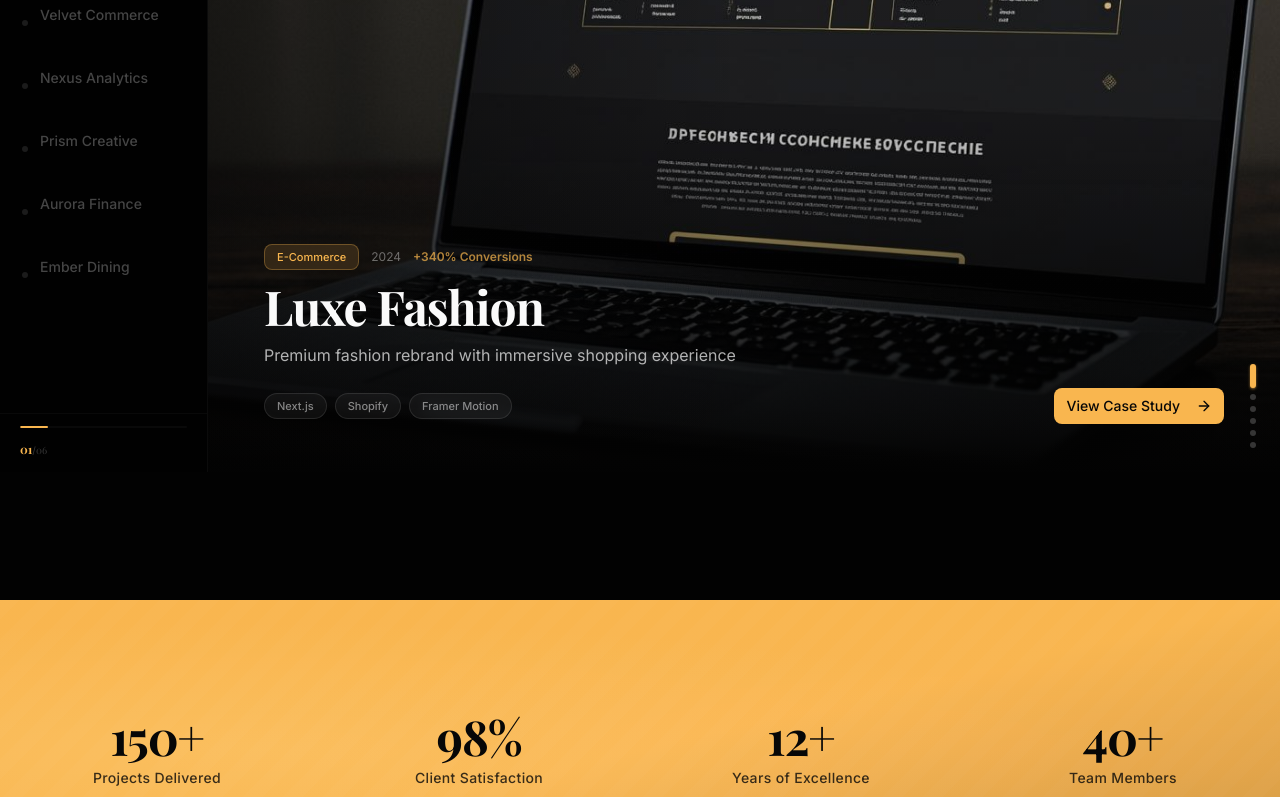
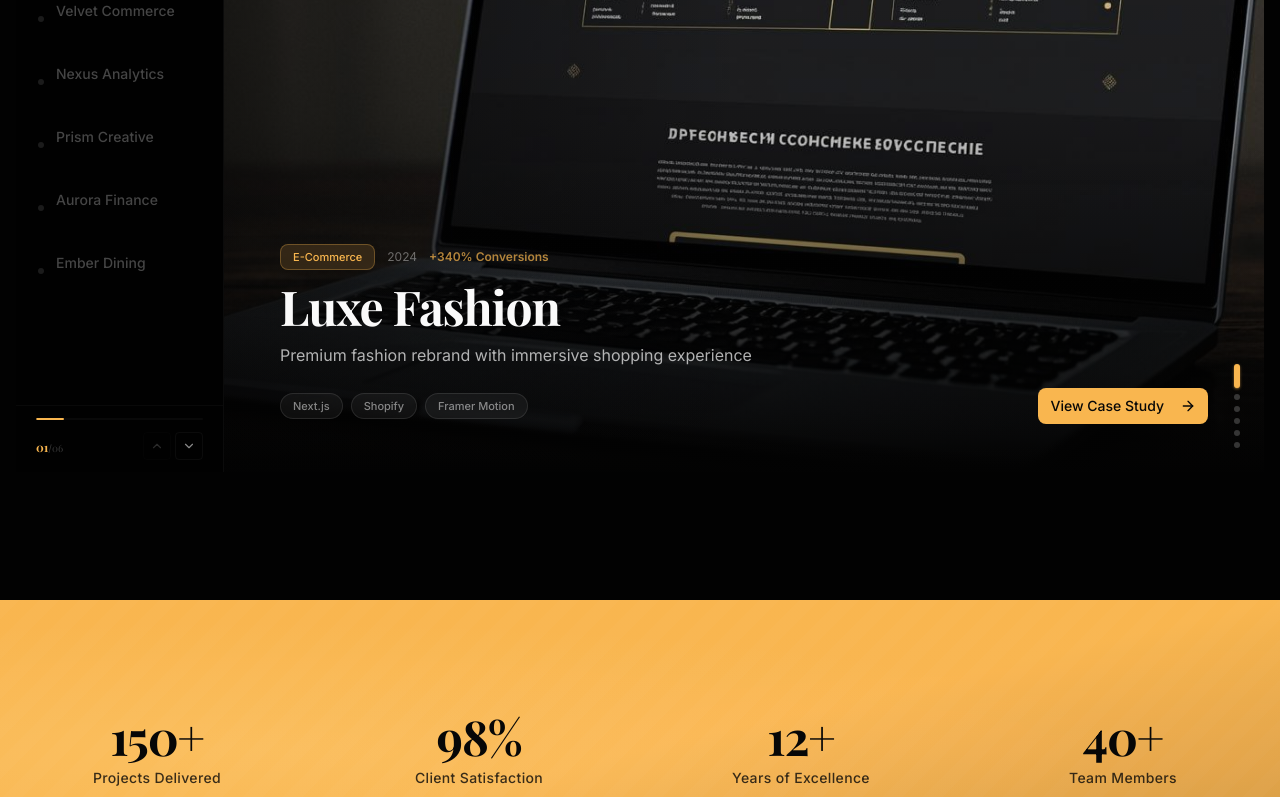
Before and after one commit to Uniquearjav/unnatvega-zai, a Next.js app: page / in a window 1280 px wide. Shown: the part 2267-3064 px from the top of the page. Built offline with nearby package versions, Linux system fonts and the light colour scheme; a web font is replaced by a local one.

Commit message:
6ad133c2-40f7-4676-bc89-1dae4cb3e234

```diff
--- a/src/app/page.tsx
+++ b/src/app/page.tsx
@@ -1,6 +1,6 @@
 'use client';
 
-import { useState, useRef, useEffect } from 'react';
+import { useState, useRef } from 'react';
 import Image from 'next/image';
 import { motion, useInView, AnimatePresence } from 'framer-motion';
 import { useTheme } from 'next-themes';
@@ -490,142 +490,57 @@ function Services() {
 /* ─────────────────────── Portfolio ─────────────────────── */
 function Portfolio() {
   const [activeProject, setActiveProject] = useState(0);
-  const [isLocked, setIsLocked] = useState(false);
-  const [scrollDirection, setScrollDirection] = useState<'down' | 'up' | null>(null);
-  const sectionRef = useRef<HTMLElement>(null);
-  const showcaseRef = useRef<HTMLDivElement>(null);
-  const isScrolling = useRef(false);
-  const touchStartY = useRef(0);
 
-  // Scroll-snap: lock viewport to this section and change slides on wheel
-  useEffect(() => {
-    const section = sectionRef.current;
-    if (!section) return;
-
-    const handleWheel = (e: WheelEvent) => {
-      const rect = section.getBoundingClientRect();
-      const isSectionInView = rect.top <= 100 && rect.bottom >= window.innerHeight - 100;
-
-      if (!isSectionInView) return;
-
-      // If we're at the last project and scrolling down, or first and scrolling up, unlock
-      if (activeProject === projects.length - 1 && e.deltaY > 0 && !isScrolling.current) {
-        setIsLocked(false);
-        return;
-      }
-      if (activeProject === 0 && e.deltaY < 0 && !isScrolling.current) {
-        setIsLocked(false);
-        return;
-      }
-
-      // Capture the scroll
+  const handleKeyDown = (e: React.KeyboardEvent) => {
+    if (e.key === 'ArrowDown' || e.key === 'ArrowRight') {
       e.preventDefault();
-      setIsLocked(true);
-
-      if (isScrolling.current) return;
-      isScrolling.current = true;
-
-      if (e.deltaY > 0) {
-        setScrollDirection('down');
       setActiveProject((prev) => Math.min(prev + 1, projects.length - 1));
-      } else if (e.deltaY < 0) {
-        setScrollDirection('up');
-        setActiveProject((prev) => Math.max(prev - 1, 0));
-      }
-
-      // Debounce scroll changes
-      setTimeout(() => {
-        isScrolling.current = false;
-      }, 800);
-    };
-
-    window.addEventListener('wheel', handleWheel, { passive: false });
-    return () => window.removeEventListener('wheel', handleWheel);
-  }, [activeProject]);
-
-  // Touch support for mobile
-  const handleTouchStart = (e: React.TouchEvent) => {
-    touchStartY.current = e.touches[0].clientY;
-  };
-
-  const handleTouchEnd = (e: React.TouchEvent) => {
-    const deltaY = touchStartY.current - e.changedTouches[0].clientY;
-    if (Math.abs(deltaY) < 50) return;
-
-    if (deltaY > 0) {
-      setScrollDirection('down');
-      setActiveProject((prev) => Math.min(prev + 1, projects.length - 1));
-    } else {
-      setScrollDirection('up');
+    } else if (e.key === 'ArrowUp' || e.key === 'ArrowLeft') {
+      e.preventDefault();
       setActiveProject((prev) => Math.max(prev - 1, 0));
     }
   };
 
-  const handleKeyDown = (e: React.KeyboardEvent) => {
-    if (e.key === 'ArrowDown' || e.key === 'ArrowRight') {
-      e.preventDefault();
-      setScrollDirection('down');
-      setActiveProject((prev) => Math.min(prev + 1, projects.length - 1));
-    } else if (e.key === 'ArrowUp' || e.key === 'ArrowLeft') {
-      e.preventDefault();
-      setScrollDirection('up');
-      setActiveProject((prev) => Math.max(prev - 1, 0));
-    }
-  };
-
-  // Slide transition variants based on scroll direction
-  const slideVariants = {
-    enter: (direction: 'down' | 'up' | null) => ({
+  // Crossfade transition variants
+  const crossfadeVariants = {
+    enter: {
       opacity: 0,
-      y: direction === 'down' ? 60 : -60,
-      scale: 1.02,
-      filter: 'blur(6px)',
-    }),
+      scale: 1.04,
+    },
     center: {
       opacity: 1,
-      y: 0,
       scale: 1,
-      filter: 'blur(0px)',
     },
-    exit: (direction: 'down' | 'up' | null) => ({
+    exit: {
       opacity: 0,
-      y: direction === 'down' ? -60 : 60,
-      scale: 0.98,
-      filter: 'blur(6px)',
-    }),
+      scale: 0.96,
+    },
   };
 
   const infoVariants = {
-    enter: (direction: 'down' | 'up' | null) => ({
+    enter: {
       opacity: 0,
-      y: direction === 'down' ? 40 : -40,
-    }),
+      y: 30,
+    },
     center: {
       opacity: 1,
       y: 0,
     },
-    exit: (direction: 'down' | 'up' | null) => ({
+    exit: {
       opacity: 0,
-      y: direction === 'down' ? -40 : 40,
-    }),
+      y: -20,
+    },
   };
 
   return (
     <section
       id="work"
-      ref={sectionRef}
-      className={`relative transition-[min-height] duration-700 ease-in-out ${
-        isLocked
-          ? 'min-h-screen'
-          : 'min-h-0 py-20 md:py-28 lg:py-32'
-      }`}
+      className="relative px-4 py-20 md:py-28 lg:py-32"
       onKeyDown={handleKeyDown}
       tabIndex={0}
-      onTouchStart={handleTouchStart}
-      onTouchEnd={handleTouchEnd}
     >
       {/* Section Header — compact, top-left aligned */}
-      <div className={`mb-8 px-4 md:mb-10 lg:px-8 ${isLocked ? 'pt-20 md:pt-24 lg:pt-28' : ''}`}>
+      <div className="mb-8 md:mb-10 lg:px-4">
         <Badge
           variant="outline"
           className="mb-3 border-primary/30 bg-primary/10 px-3 py-1 text-xs font-medium tracking-widest text-primary"
@@ -638,10 +553,7 @@ function Portfolio() {
       </div>
 
       {/* Full-width showcase area */}
-      <div
-        ref={showcaseRef}
-        className="relative flex h-[70vh] min-h-[500px] md:h-[80vh] md:min-h-[600px] lg:h-[85vh] lg:min-h-[700px]"
-      >
+      <div className="relative flex h-[70vh] min-h-[500px] md:h-[80vh] md:min-h-[600px] lg:h-[85vh] lg:min-h-[700px]">
         {/* ─── Left Sidebar: Company Names (Horizontal) ─── */}
         <div className="relative z-20 flex w-28 shrink-0 flex-col border-r border-border/40 bg-background/80 backdrop-blur-md md:w-40 lg:w-52">
           {/* Label at top */}
@@ -656,10 +568,7 @@ function Portfolio() {
             {projects.map((project, idx) => (
               <button
                 key={project.name}
-                onClick={() => {
-                  setScrollDirection(idx > activeProject ? 'down' : 'up');
-                  setActiveProject(idx);
-                }}
+                onClick={() => setActiveProject(idx)}
                 className={`group/sidebar relative flex items-center gap-3 px-3 py-3 text-left transition-all duration-300 md:px-5 md:py-3.5 ${
                   activeProject === idx
                     ? 'bg-primary/10 border-l-2 border-primary'
@@ -705,10 +614,10 @@ function Portfolio() {
             ))}
           </div>
 
-          {/* Counter + Progress bar at bottom */}
+          {/* Counter + Progress bar + Navigation arrows at bottom */}
           <div className="border-t border-border/30 px-3 py-3 md:px-5">
             {/* Animated progress bar */}
-            <div className="mb-2 h-0.5 w-full overflow-hidden rounded-full bg-border/30">
+            <div className="mb-3 h-0.5 w-full overflow-hidden rounded-full bg-border/30">
               <motion.div
                 className="h-full rounded-full bg-primary"
                 initial={false}
@@ -716,6 +625,8 @@ function Portfolio() {
                 transition={{ duration: 0.5, ease: [0.25, 0.46, 0.45, 0.94] }}
               />
             </div>
+            <div className="flex items-center justify-between">
+              <div>
                 <span className="text-xs font-bold text-primary" style={{ fontFamily: 'var(--font-geist-mono)' }}>
                   {String(activeProject + 1).padStart(2, '0')}
                 </span>
@@ -724,15 +635,35 @@ function Portfolio() {
                   {String(projects.length).padStart(2, '0')}
                 </span>
               </div>
+              {/* Up/Down navigation arrows */}
+              <div className="flex gap-1">
+                <button
+                  onClick={() => setActiveProject((prev) => Math.max(prev - 1, 0))}
+                  disabled={activeProject === 0}
+                  className="flex size-7 items-center justify-center rounded border border-border/40 text-muted-foreground transition-all duration-200 hover:border-primary/40 hover:text-primary disabled:opacity-30 disabled:hover:border-border/40 disabled:hover:text-muted-foreground"
+                  aria-label="Previous project"
+                >
+                  <ChevronRight className="size-3.5 -rotate-90" />
+                </button>
+                <button
+                  onClick={() => setActiveProject((prev) => Math.min(prev + 1, projects.length - 1))}
+                  disabled={activeProject === projects.length - 1}
+                  className="flex size-7 items-center justify-center rounded border border-border/40 text-muted-foreground transition-all duration-200 hover:border-primary/40 hover:text-primary disabled:opacity-30 disabled:hover:border-border/40 disabled:hover:text-muted-foreground"
+                  aria-label="Next project"
+                >
+                  <ChevronRight className="size-3.5 rotate-90" />
+                </button>
+              </div>
+            </div>
+          </div>
         </div>
 
         {/* ─── Main Image Area (~80% of screen) ─── */}
         <div className="relative flex-1 overflow-hidden">
-          <AnimatePresence mode="wait" custom={scrollDirection}>
+          <AnimatePresence mode="wait">
             <motion.div
               key={activeProject}
-              custom={scrollDirection}
-              variants={slideVariants}
+              variants={crossfadeVariants}
               initial="enter"
               animate="center"
               exit="exit"
@@ -757,10 +688,9 @@ function Portfolio() {
           </AnimatePresence>
 
           {/* ─── Bottom Info Bar ─── */}
-          <AnimatePresence mode="wait" custom={scrollDirection}>
+          <AnimatePresence mode="wait">
             <motion.div
               key={activeProject}
-              custom={scrollDirection}
               variants={infoVariants}
               initial="enter"
               animate="center"
@@ -815,30 +745,12 @@ function Portfolio() {
             </motion.div>
           </AnimatePresence>
 
-          {/* ─── Scroll Hint (shown when section is locked) ─── */}
-          <motion.div
-            initial={{ opacity: 0 }}
-            animate={{ opacity: isLocked ? 1 : 0 }}
-            transition={{ duration: 0.3 }}
-            className="pointer-events-none absolute right-4 top-1/2 z-10 flex -translate-y-1/2 flex-col items-center gap-2 md:right-6"
-          >
-            <div className="flex size-10 items-center justify-center rounded-full border border-foreground/10 bg-background/30 backdrop-blur-sm md:size-12">
-              <ChevronRight className="size-4 rotate-90 text-foreground/40 md:size-5" />
-            </div>
-            <span className="text-[9px] font-medium uppercase tracking-widest text-muted-foreground/40">
-              Scroll
-            </span>
-          </motion.div>
-
           {/* ─── Progress Dots (bottom-right) ─── */}
           <div className="absolute bottom-6 right-6 z-10 hidden flex-col gap-1.5 md:flex">
             {projects.map((_, idx) => (
               <button
                 key={idx}
-                onClick={() => {
-                  setScrollDirection(idx > activeProject ? 'down' : 'up');
-                  setActiveProject(idx);
-                }}
+                onClick={() => setActiveProject(idx)}
                 className={`transition-all duration-500 ${
                   activeProject === idx
                     ? 'h-6 w-1.5 rounded-full bg-primary shadow-sm shadow-primary/50'
@@ -856,10 +768,7 @@ function Portfolio() {
         {projects.map((project, idx) => (
           <button
             key={project.name}
-            onClick={() => {
-              setScrollDirection(idx > activeProject ? 'down' : 'up');
-              setActiveProject(idx);
-            }}
+            onClick={() => setActiveProject(idx)}
             className={`shrink-0 rounded-full px-4 py-2 text-xs font-medium transition-all duration-300 ${
               activeProject === idx
                 ? 'bg-primary text-primary-foreground shadow-lg shadow-primary/25'
```
Lines whose indentation alone changed are shown as unchanged.
